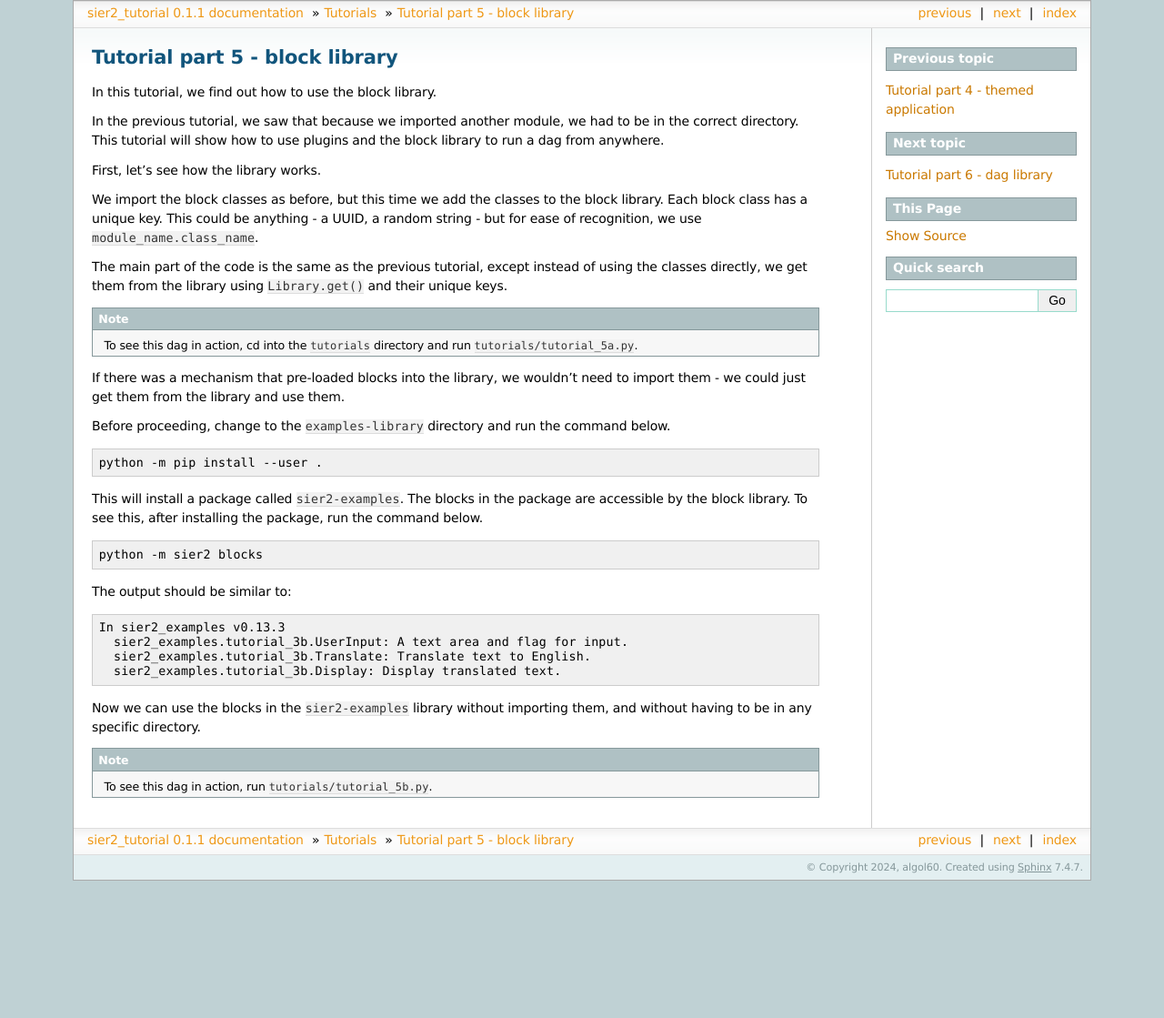
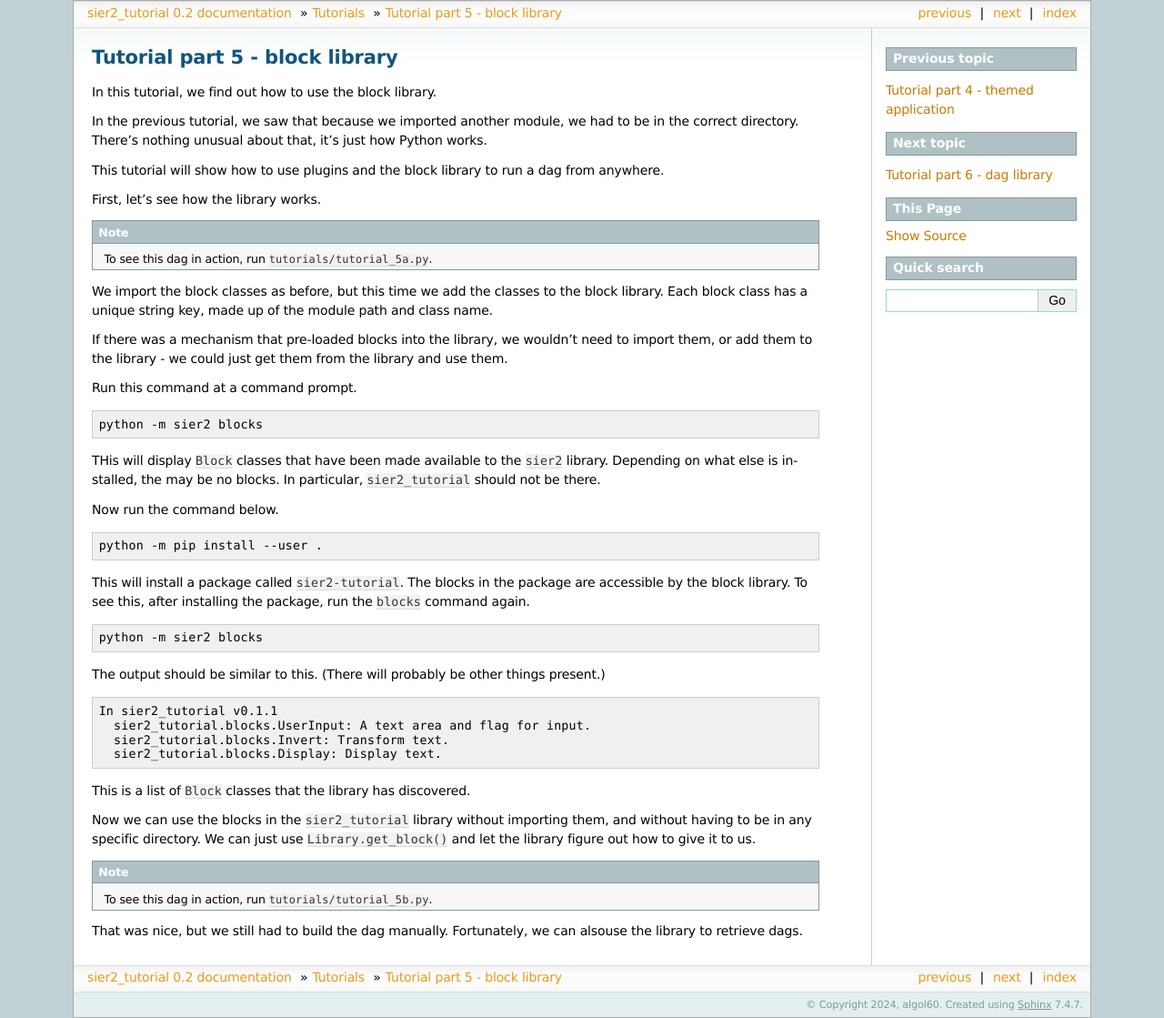
Before and after one commit to sier2/sier2-tutorial, a Sphinx documentation site: the page built from docs/source/tutorials/tutorial_5.rst, in a window 1280 px wide. Shown: the whole page at 91% size. Built offline with Sphinx 7.4.7, drawn with Linux system fonts in a browser that asks for light colours; the version number is read from the project's files by our own code; before the commit the page ends 968 px from its top, so only the background shows below that.

Commit message:
Update the rest of the tutorials.

```diff
--- a/docs/source/tutorials/tutorial_3.rst
+++ b/docs/source/tutorials/tutorial_3.rst
@@ -60,6 +60,9 @@ you can still just set the out params as before.
 After adding ``__panel__()`` methods to the other blocks, we can
 test our dag.
 
+* The ``Invert`` block is a "work only" block - it doesn't interact with the user, so its ``__panel__()`` method returns a progress bar, which is activated and deactivated in  ``execute()``.
+* The ``Display`` block's ``__panel__()`` method returns a ``TextAreaInput`` widget, which has been disabled to make it read-only. (Some stylesheet modifications are used to make it look enabled.) Rather than use ``from_param()`` to link the widget to the param, we use the block's ``execute()`` method to set the widget's value.
+
 As before, we create instances of our blocks and build a dag.
 This time, we create a ``pn.Column()`` containing the blocks and
 ``show()`` it.
--- a/docs/source/tutorials/tutorial_5.rst
+++ b/docs/source/tutorials/tutorial_5.rst
@@ -1,58 +1,70 @@
 Tutorial part 5 - block library
-==================================
+===============================
 
 In this tutorial, we find out how to use the block library.
 
 In the previous tutorial, we saw that because we imported another module,
-we had to be in the correct directory. This tutorial will show how to use
+we had to be in the correct directory. There's nothing unusual about that,
+it's just how Python works.
+
+This tutorial will show how to use
 plugins and the block library to run a dag from anywhere.
 
 First, let's see how the library works.
 
-We import the block classes as before, but this time we add the classes
-to the block library. Each block class has a unique key. This could be
-anything - a UUID, a random string - but for ease of recognition,
-we use ``module_name.class_name``.
-
-The main part of the code is the same as the previous tutorial, except
-instead of using the classes directly, we get them from the library using
-``Library.get()`` and their unique keys.
-
 .. note::
 
-    To see this dag in action, cd into the ``tutorials`` directory and run ``tutorials/tutorial_5a.py``.
+    To see this dag in action, run ``tutorials/tutorial_5a.py``.
+
+We import the block classes as before, but this time we add the classes
+to the block library. Each block class has a unique string key, made up of
+the module path and class name.
 
 If there was a mechanism that pre-loaded blocks into the library,
-we wouldn't need to import them - we could just get them from the library
-and use them.
+we wouldn't need to import them, or add them to the library -
+we could just get them from the library and use them.
 
-Before proceeding, change to the ``examples-library`` directory and
-run the command below.
+Run this command at a command prompt.
+
+.. code:: bash
+
+    python -m sier2 blocks
+
+THis will display ``Block`` classes that have been made available to
+the ``sier2`` library. Depending on what else is installed, the may be no blocks.
+In particular, ``sier2_tutorial`` should not be there.
+
+Now run the command below.
 
 .. code:: bash
 
     python -m pip install --user .
 
-This will install a package called ``sier2-examples``. The blocks in the
+This will install a package called ``sier2-tutorial``. The blocks in the
 package are accessible by the block library. To see this, after installing
-the package, run the command below.
+the package, run the ``blocks`` command again.
 
 .. code:: bash
 
     python -m sier2 blocks
 
-The output should be similar to:
+The output should be similar to this. (There will probably be other things present.)
 
 .. code:: text
 
-    In sier2_examples v0.13.3
-      sier2_examples.tutorial_3b.UserInput: A text area and flag for input.
-      sier2_examples.tutorial_3b.Translate: Translate text to English.
-      sier2_examples.tutorial_3b.Display: Display translated text.
+    In sier2_tutorial v0.1.1
+      sier2_tutorial.blocks.UserInput: A text area and flag for input.
+      sier2_tutorial.blocks.Invert: Transform text.
+      sier2_tutorial.blocks.Display: Display text.
 
-Now we can use the blocks in the ``sier2-examples`` library without importing them,
-and without having to be in any specific directory.
+This is a list of ``Block`` classes that the library has discovered.
+
+Now we can use the blocks in the ``sier2_tutorial`` library without importing them,
+and without having to be in any specific directory. We can just use
+``Library.get_block()`` and let the library figure out how to give it to us.
 
 .. note::
 
     To see this dag in action, run ``tutorials/tutorial_5b.py``.
+
+That was nice, but we still had to build the dag manually. Fortunately, we can alsouse the library to retrieve dags.
--- a/docs/source/tutorials/tutorials.rst
+++ b/docs/source/tutorials/tutorials.rst
@@ -12,4 +12,5 @@ Tutorials
     tutorial_4
     tutorial_5
     tutorial_6
+    tutorial_7
     tutorial_9
--- a/pyproject.toml
+++ b/pyproject.toml
@@ -1,7 +1,7 @@
 [tool.poetry]
 name = "sier2-tutorial"
-version = "0.1.1"
-description = "Black and dag examples"
+version = "0.2"
+description = "Block and dag examples"
 authors = ["algol60 <algol60@users.noreply.github.com>"]
 readme = "README.rst"
 packages = [{include = "sier2_tutorial", from = "src"}]
@@ -17,7 +17,7 @@ classifiers = [
 [tool.poetry.dependencies]
 python = "^3.11"
 
-sier2 = ">=0.16"
+sier2 = ">=0.26"
 
 [tool.poetry.plugins."sier2.library"]
 export = "sier2_tutorial.shelf"
```
Also changed, not shown: docs/source/tutorials/tutorial_4.rst (+6 -4 lines), docs/source/tutorials/tutorial_6.rst (+9 -5 lines), docs/source/tutorials/tutorial_7.rst (added, +48 -0 lines), pyproject-old.toml (deleted, +0 -19 lines), 10 other files.
